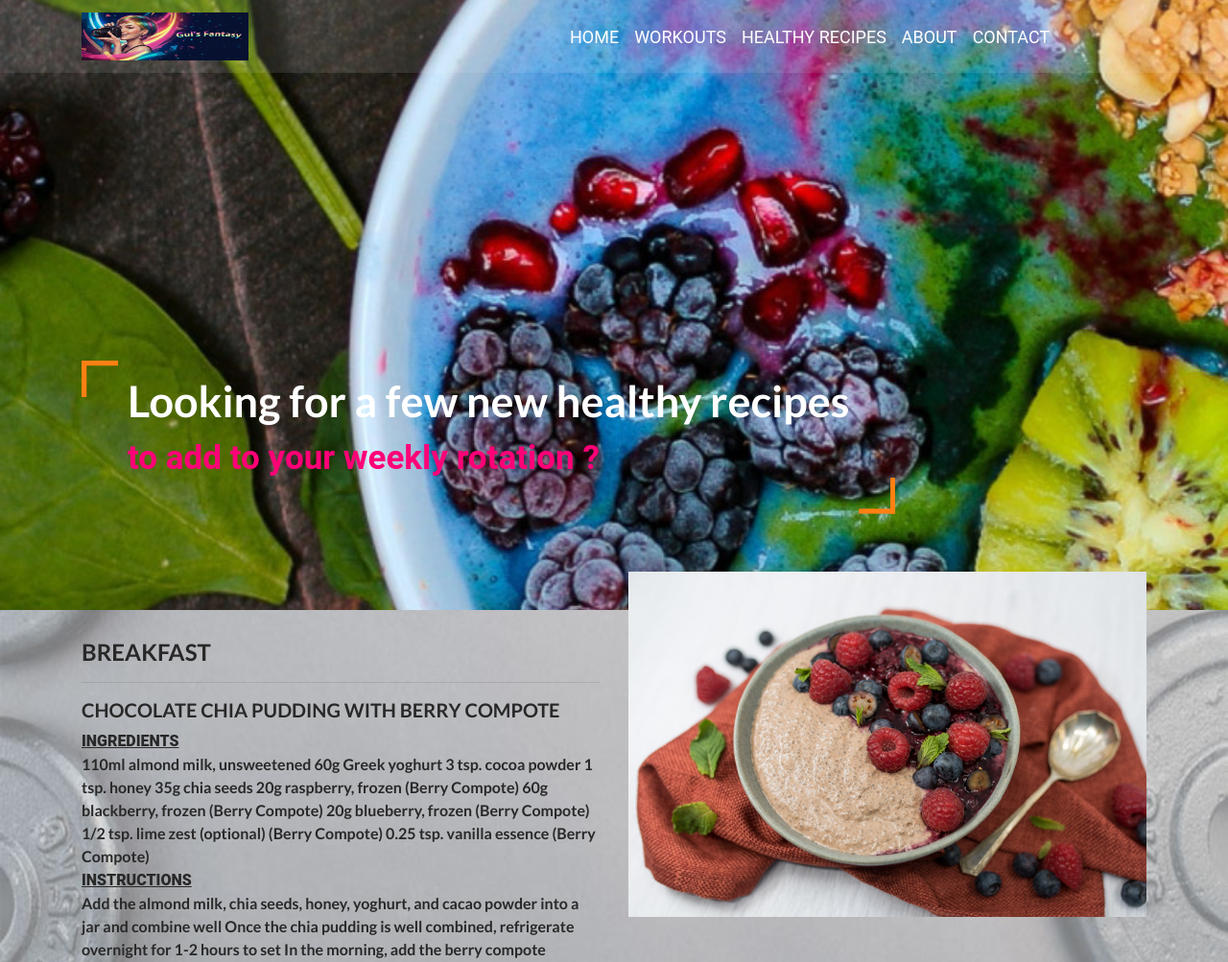
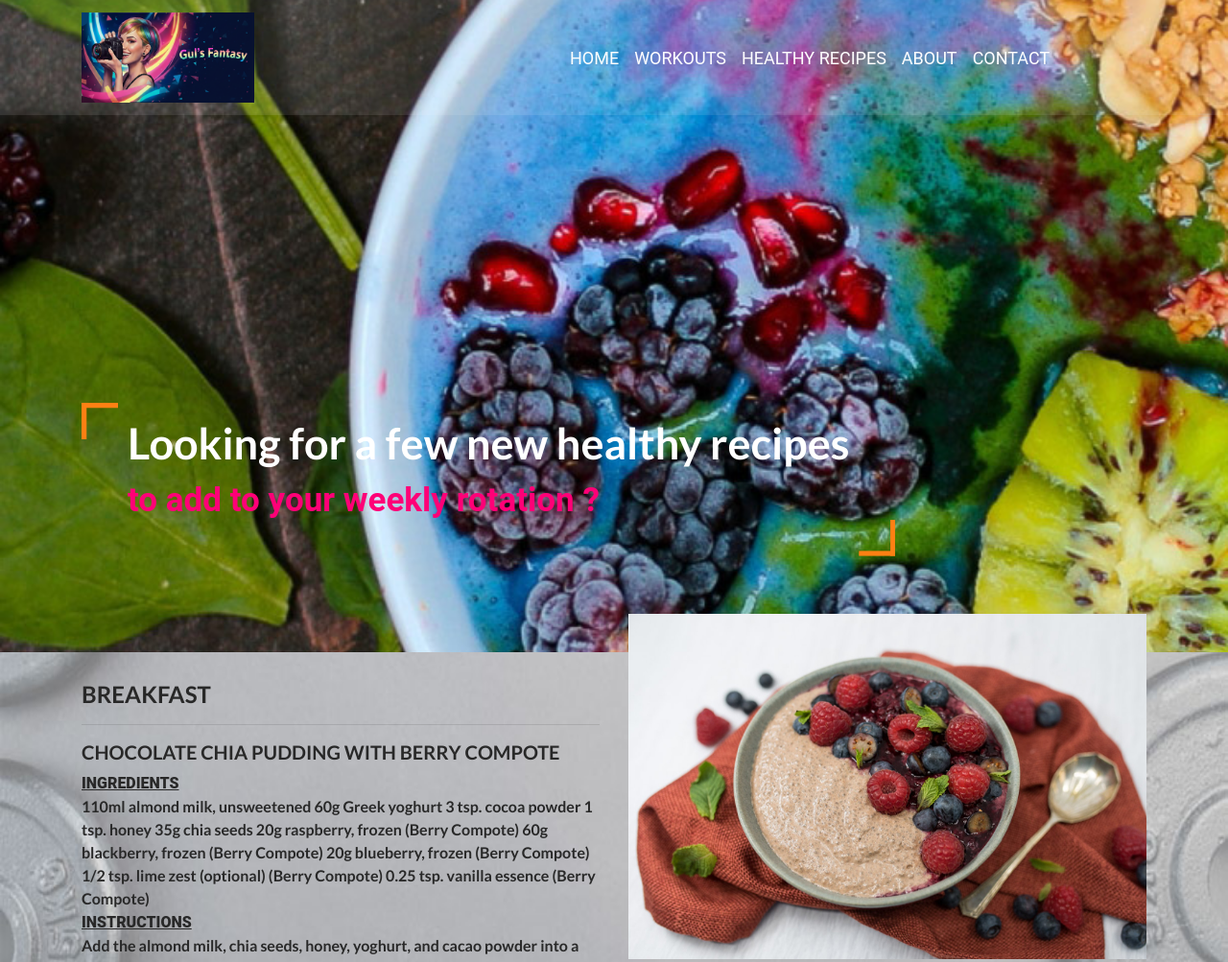
Before and after one commit to Shahabkhan99/GulsFantasy, a plain HTML site: page food.html in a window 1280 px wide. Shown: the top 1003 px of the page at 96% size. Drawn offline with nearby package versions, Linux system fonts and the light colour scheme; files that its build step writes are made by us from their sources.

Commit message:
Update food.html

```diff
--- a/food.html
+++ b/food.html
@@ -32,7 +32,7 @@ Looking for a few new healthy recipes to add to your weekly rotation ?</title>
     <div class="container">
       <!-- Brand -->
        <a class="navbar-brand mr-auto" href="index.html">
-         <img src="images/logo.png" alt="FitnessFirst" width="174" height="50"  /></a>
+         <img src="images/logo.png" alt="FitnessFirst" width="180"  /></a>
 
       <!-- Toggler/collapsibe Button -->
       <button class="navbar-toggler" type="button" data-toggle="collapse" data-target="#collapsibleNavbar"> <span class="navbar-toggler-icon"></span> </button>
```
